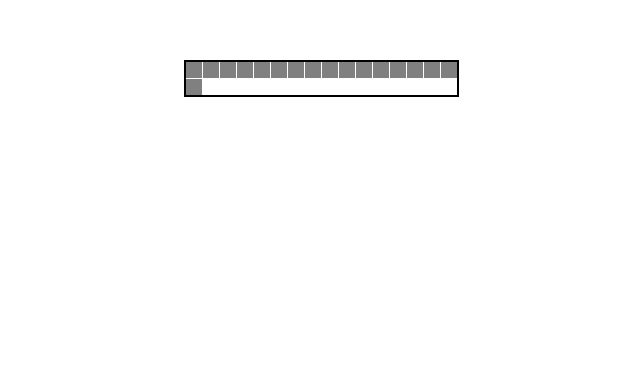
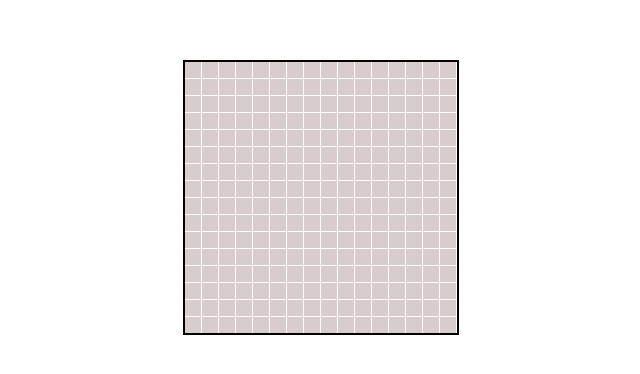
Before and after one commit to ahmedcauni/Etch_a_Sketch, a plain HTML site: page index.html in a window 1280 px wide. Shown: the part 248-622 px from the top of the page, without its empty margins (319-959 px from the left). Drawn offline with Linux system fonts and the light colour scheme.

Commit message:
created all the items using js DOM

```diff
--- a/code.js
+++ b/code.js
@@ -0,0 +1,10 @@
+let size =16;
+
+const container = document.querySelector(".container")
+let z=size*size;
+
+for (let i=z;i>0;i--){
+    const item =document.createElement("div");
+    item.classList.add("item");
+    container.append(item)
+}
--- a/index.html
+++ b/index.html
@@ -9,23 +9,7 @@
 </head>
 <body>
     <div class="container">
-        <div class="item"></div>
-        <div class="item"></div>
-        <div class="item"></div>
-        <div class="item"></div>
-        <div class="item"></div>
-        <div class="item"></div>
-        <div class="item"></div>
-        <div class="item"></div>
-        <div class="item"></div>
-        <div class="item"></div>
-        <div class="item"></div>
-        <div class="item"></div>
-        <div class="item"></div>
-        <div class="item"></div>
-        <div class="item"></div>
-        <div class="item"></div>
-        <div class="item"></div>
+
 
     </div>
    <script src="code.js"></script>
--- a/style.css
+++ b/style.css
@@ -7,14 +7,14 @@ body{
 .container{
     border: 2px solid black;
     margin: 300px;
-    max-width: 271px;
+    max-width: 272px;
     display: flex;
     flex-wrap: wrap;
     gap: 1px;
 }
 
 .item{
-    background-color: grey;
+    background-color: rgb(216, 204, 204);
     min-width: 16px;
     min-height: 16px;
 
```
